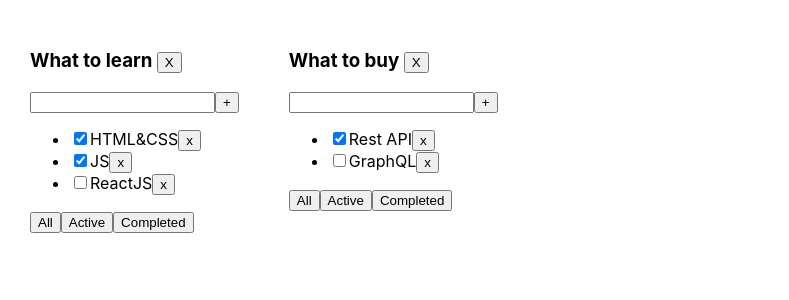
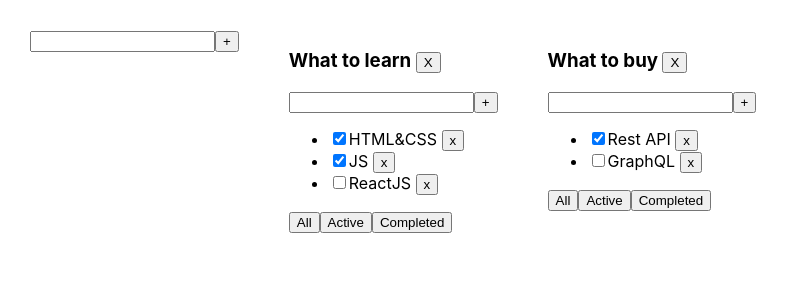
Before and after one commit to mindwideopen/toDoList, a React (Create React App) app: page / in a window 1280 px wide. Shown: the top 300 px of the page, without its empty margins (0-789 px from the left). Built offline with nearby package versions, Linux system fonts and the light colour scheme.

Commit message:
now can change TaskTitle and todolistTitle

```diff
--- /dev/null
+++ b/src/AddItemForm.tsx
@@ -0,0 +1,47 @@
+import {ChangeEvent, KeyboardEvent, useState} from "react";
+import {Button} from "./Button";
+
+type AddItemFormPropsType = {
+    addItem: (title: string) => void
+
+
+
+}
+
+export function AddItemForm (props: AddItemFormPropsType) {
+    const [taskTitle, setTaskTitle] = useState('')
+
+    const [error, setError] = useState<string | null>(null)
+
+    const changeTaskTitleHandler = (event: ChangeEvent<HTMLInputElement>) => {
+        setTaskTitle(event.currentTarget.value)
+    }
+    const addTaskHandler = () => {
+
+        if (taskTitle.trim() !== '') {
+            props.addItem(taskTitle.trim())
+            setTaskTitle('')
+        } else {
+            setError('Title is required')
+        }
+    }
+
+
+
+    const addTaskOnKeyUpHandler = (event: KeyboardEvent<HTMLInputElement>) => {
+        setError(null)
+        if (event.key === 'Enter') {
+            addTaskHandler()
+        }
+    }
+    return <div>
+        <input
+            className={error ? 'error' : ''}
+            value={taskTitle}
+            onChange={changeTaskTitleHandler}
+            onKeyUp={addTaskOnKeyUpHandler}
+        />
+        <Button title={'+'} onClick={addTaskHandler}/>
+        {error && <div className={'error-message'}>{error}</div>}
+    </div>
+}
--- a/src/App.tsx
+++ b/src/App.tsx
@@ -2,6 +2,7 @@ import './App.css';
 import {Todolist} from "./Todolist";
 import {useState} from "react";
 import {v1} from "uuid";
+import {AddItemForm} from "./AddItemForm";
 
 export type TaskType = {
     id: string
@@ -13,6 +14,10 @@ type TodolistType = {
     id: string
     title: string
     filter: FilterValuesType
+}
+
+type TaskStateType = {
+    [key: string]: Array<TaskType>
 }
 
 export type FilterValuesType = 'all' | 'active' | 'completed'
@@ -27,9 +32,9 @@ function App() {
         {id: todolistID2, title: 'What to buy', filter: 'all'},
     ])
 
-    let [tasks, setTasks] = useState({
+    let [tasks, setTasks] = useState<TaskStateType>({
         [todolistID1]: [
-            {id: v1(), title: 'HTML&CSS', isDone: true},
+            {id:v1() , title: 'HTML&CSS', isDone: true},
             {id: v1(), title: 'JS', isDone: true},
             {id: v1(), title: 'ReactJS', isDone: false},
         ],
@@ -40,6 +45,7 @@ function App() {
     })
 
     const removeToDoList = (todolistID: string) => {
+
         let filteredTodolists = todolists.filter(tl => tl.id!=todolistID)
         setTodolists(filteredTodolists)
         delete tasks[todolistID]
@@ -47,9 +53,24 @@ function App() {
 
     }
 
+    function addTodolist (title:string) {
+        debugger
+        let newTodolist:TodolistType = {
+            id:v1(),
+            title: title,
+            filter:"all"
+        }
+        setTodolists([newTodolist, ...todolists])
+        setTasks({
+            [newTodolist.id]: [{id: v1(), title: 'empty_task', isDone: true}],
+                ...tasks
+        })
+    }
+
+
 
     const removeTask = (taskId: string, todolistID: string) => {
-        // debugger;
+
         const todolistTasks = tasks[todolistID]
         const filteredTasks = todolistTasks.filter(task => task.id !== taskId)
         tasks[todolistID] = filteredTasks
@@ -77,11 +98,27 @@ function App() {
         )
 
         setTasks({...tasks})
+
     }
+
+    const changeTaskTitle  = (taskID: string, newTaskTitle: string, todolistID: string) => {
+debugger
+
+       let changingTask =  tasks[todolistID].find(item => item.id===taskID)
+if (changingTask) {
+    changingTask.title=newTaskTitle
+    setTasks({...tasks})
+}
+
+    }
+
+
 
 
     return (
         <div className="App">
+            <AddItemForm addItem={ addTodolist}/>
+
             {todolists.map(tl => {
                 let tasksForTodolist = tasks[tl.id]
                 if (tl.filter === 'active') {
@@ -103,6 +140,7 @@ function App() {
                         changeTaskStatus={changeTaskStatus}
                         filter={tl.filter}
                         removeTodolist={removeToDoList}
+                        changeTaskTitle={changeTaskTitle}
                     />
                 )
             })}
--- /dev/null
+++ b/src/EditableSpan.tsx
@@ -0,0 +1,37 @@
+import React, {ChangeEvent, useState} from 'react';
+
+export type EditableSpanPropsType = {
+    title: string
+    onChange: (value:string) => void
+
+}
+
+
+const EditableSpan = (props: EditableSpanPropsType) => {
+    const [editMode, setEditMode] = useState<boolean>(false)
+    const [title, setTitle] = useState<string>(props.title)
+
+    const activateEditMode = () => {
+        setEditMode(true)
+        setTitle(props.title)
+    }
+
+    const activateViewMode = () => {
+        setEditMode(false)
+        props.onChange(title)
+
+
+
+    }
+
+    const onChangeTitleHandler = (e: ChangeEvent<HTMLInputElement>) => setTitle(e.currentTarget.value)
+
+
+    return (
+        editMode ?
+            <input value={title} onChange={onChangeTitleHandler} onBlur={activateViewMode} autoFocus/>
+            : <span onDoubleClick={activateEditMode}>{props.title} </span>
+    );
+};
+
+export default EditableSpan;
--- a/src/Todolist.tsx
+++ b/src/Todolist.tsx
@@ -1,6 +1,12 @@
 import {FilterValuesType, TaskType} from "./App";
-import {ChangeEvent, KeyboardEvent, useState} from "react";
+import {ChangeEvent} from "react";
 import {Button} from "./Button";
+import {AddItemForm} from "./AddItemForm";
+import EditableSpan from "./EditableSpan";
+
+
+
+
 
 type PropsType = {
     title: string
@@ -12,81 +18,59 @@ type PropsType = {
     filter: FilterValuesType
     id: string
     removeTodolist: (todolistID: string) => void
+    changeTaskTitle: (taskID: string, newTaskValue: string, todolistID: string) => void
 }
 
 export const Todolist = (props: PropsType) => {
-    const {title, tasks, filter, removeTask, changeFilter, addTask, changeTaskStatus} = props
 
-    const [taskTitle, setTaskTitle] = useState('')
-    const [error, setError] = useState<string | null>(null)
-
-    const addTaskHandler = () => {
-        if (taskTitle.trim() !== '') {
-            addTask(taskTitle.trim(), props.id)
-            setTaskTitle('')
-        } else {
-            setError('Title is required')
-        }
-    }
-
-    const changeTaskTitleHandler = (event: ChangeEvent<HTMLInputElement>) => {
-        setTaskTitle(event.currentTarget.value)
-    }
-
-    const addTaskOnKeyUpHandler = (event: KeyboardEvent<HTMLInputElement>) => {
-        setError(null)
-        if (event.key === 'Enter') {
-            addTaskHandler()
-        }
-    }
 
     const changeFilterTasksHandler = (filter: FilterValuesType,todolistID: string) => {
-        changeFilter(filter,todolistID)
+        props.changeFilter(filter,todolistID)
     }
     const removeTodoList= () => {
         props.removeTodolist(props.id)
     }
+    const addTask = (title: string) => {
+
+        props.addTask(title, props.id)
+    }
 
     return (
         <div>
-            <h3>{title} <button onClick={removeTodoList}>X</button>  </h3>
-            <div>
-                <input
-                    className={error ? 'error': ''}
-                    value={taskTitle}
-                    onChange={changeTaskTitleHandler}
-                    onKeyUp={addTaskOnKeyUpHandler}
-                />
-                <Button title={'+'} onClick={addTaskHandler}/>
-                {error && <div className={'error-message'}>{error}</div> }
-            </div>
-            {
-                tasks.length === 0
-                    ? <p>Тасок нет</p>
-                    : <ul>
-                        {tasks.map((task) => {
+
+            <h3>{props.title} <button onClick={removeTodoList}>X</button>  </h3>
+
+            <AddItemForm addItem={addTask} />
+
+            <ul>
+                        {props.tasks.map((task) => {
 
                             const removeTaskHandler = () => {
-                                removeTask(task.id, props.id)
+                                props.removeTask(task.id, props.id)
                             }
 
                             const changeTaskStatusHandler = (e: ChangeEvent<HTMLInputElement>) => {
                                 const newStatusValue = e.currentTarget.checked
-                                changeTaskStatus(task.id, newStatusValue, props.id)
+                                props.changeTaskStatus(task.id, newStatusValue, props.id)
+                            }
+
+                            const changeTaskHandler = (newValue: string) => {
+
+                                props.changeTaskTitle(task.id, newValue, props.id)
                             }
 
                             return <li key={task.id} className={task.isDone ? 'is-done' : ''}>
                                 <input type="checkbox" checked={task.isDone} onChange={changeTaskStatusHandler}/>
-                                <span>{task.title}</span>
+                                <EditableSpan  title={task.title} onChange={changeTaskHandler} />
                                 <Button onClick={removeTaskHandler} title={'x'}/>
                             </li>
                         })}
                     </ul>
-            }
+
             <div>
-                <Button className={filter === 'all' ? 'active-filter' : '' } title={'All'} onClick={()=> changeFilterTasksHandler('all', props.id)}/>
-                <Button className={filter === 'active' ? 'active-filter' : '' } title={'Active'} onClick={()=> changeFilterTasksHandler('active',  props.id)}/>
-                <Button className={filter === 'completed' ? 'active-filter' : '' } title={'Completed'} onClick={()=> changeFilterTasksHandler('completed',  props.id)}/>
+                <Button className={props.filter === 'all' ? 'active-filter' : '' } title={'All'} onClick={()=> changeFilterTasksHandler('all', props.id)}/>
+                <Button className={props.filter === 'active' ? 'active-filter' : '' } title={'Active'} onClick={()=> changeFilterTasksHandler('active',  props.id)}/>
+                <Button className={props.filter === 'completed' ? 'active-filter' : '' } title={'Completed'} onClick={()=> changeFilterTasksHandler('completed',  props.id)}/>
             </div>
         </div>
     )
```
